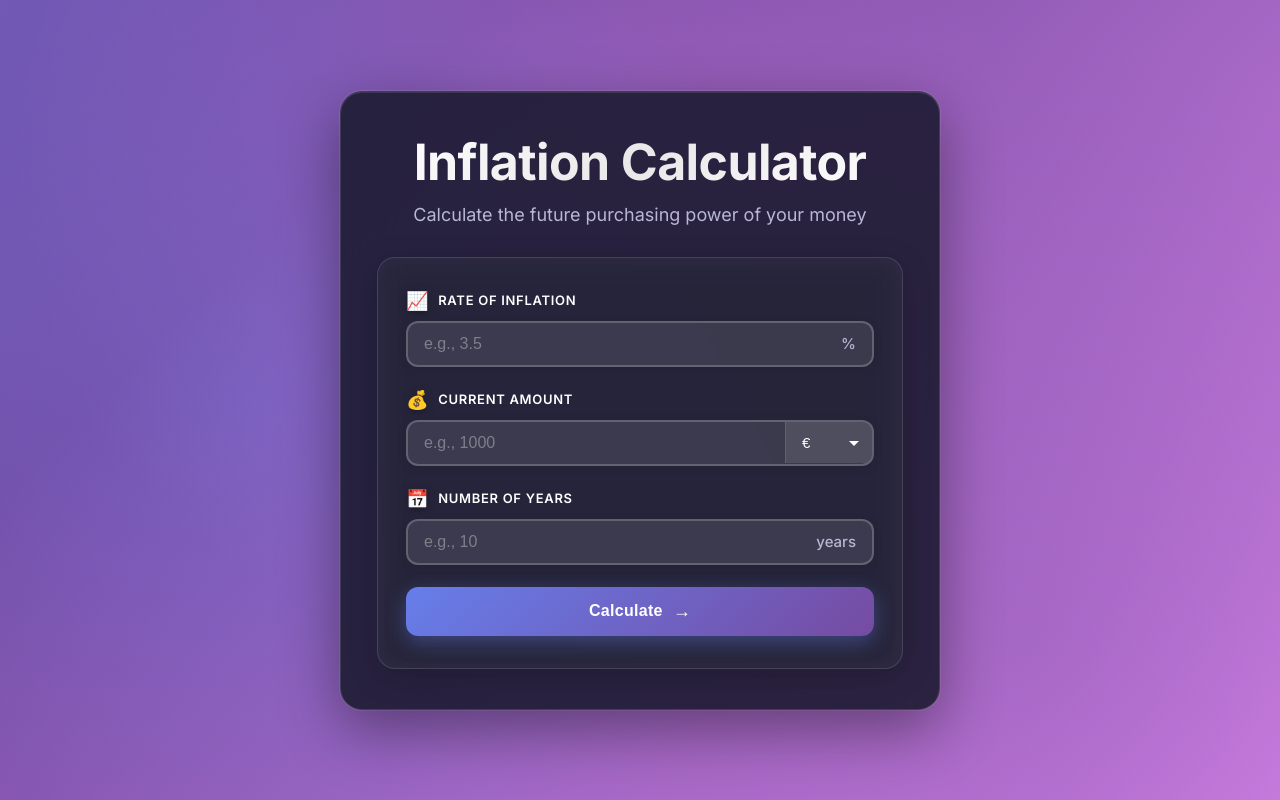
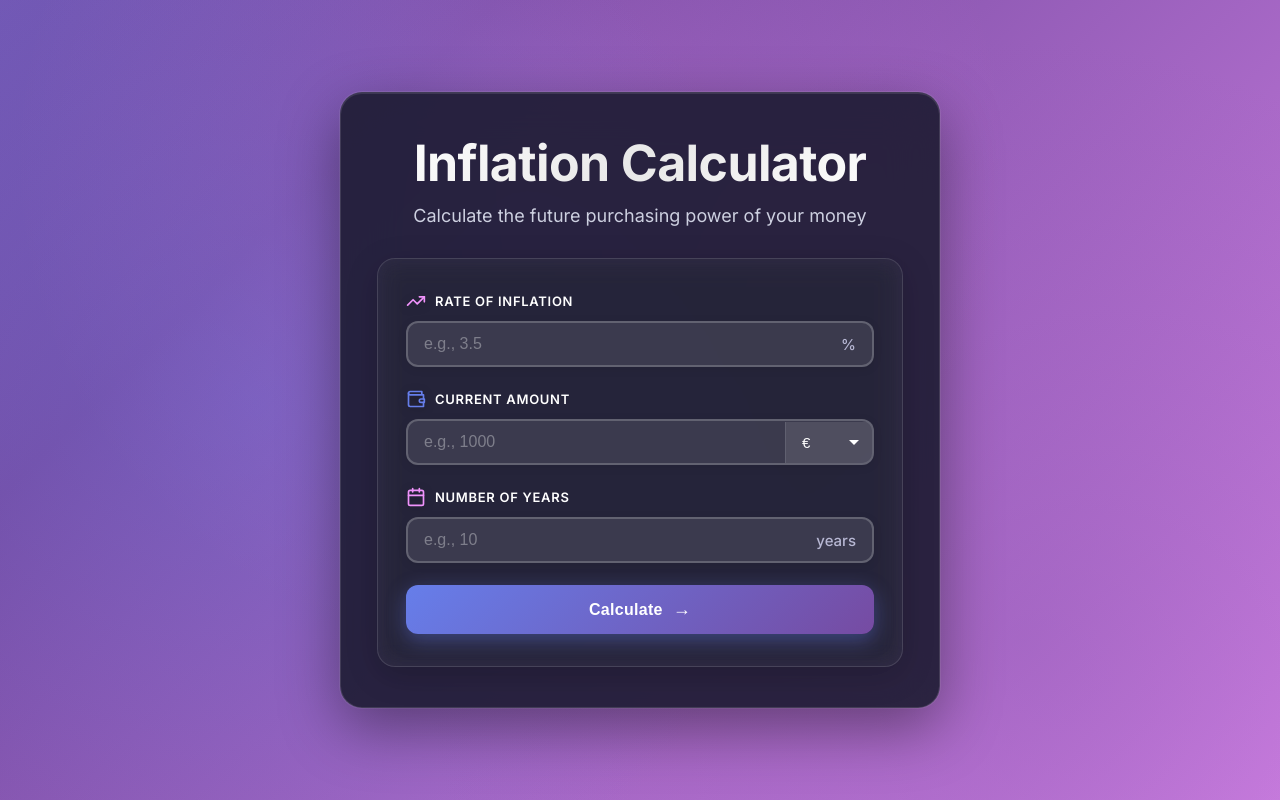
Before and after one commit to DarkoDukovski/Inflation-Calculator, a plain HTML site: page index.html in a window 1280 px wide. Drawn offline with nearby package versions, Linux system fonts and the light colour scheme.

Commit message:
Update icons and subtitle color

```diff
--- a/index.html
+++ b/index.html
@@ -28,7 +28,14 @@
 					<form id="calculatorForm" novalidate>
 						<div class="input-group rate-group">
 							<label for="inflationRate">
-								<span class="label-icon" aria-hidden="true">📈</span>
+								<span class="label-icon" aria-hidden="true" style="display: flex;">
+									<svg xmlns="http://www.w3.org/2000/svg" width="20" height="20" viewBox="0 0 24 24"
+										fill="none" stroke="#f093fb" stroke-width="2" stroke-linecap="round"
+										stroke-linejoin="round">
+										<polyline points="22 7 13.5 15.5 8.5 10.5 2 17"></polyline>
+										<polyline points="16 7 22 7 22 13"></polyline>
+									</svg>
+								</span>
 								Rate of Inflation
 							</label>
 							<div class="input-wrapper">
@@ -40,7 +47,15 @@
 
 						<div class="input-group">
 							<label for="money">
-								<span class="label-icon" aria-hidden="true">💰</span>
+								<span class="label-icon" aria-hidden="true" style="display: flex;">
+									<svg xmlns="http://www.w3.org/2000/svg" width="20" height="20" viewBox="0 0 24 24"
+										fill="none" stroke="#667eea" stroke-width="2" stroke-linecap="round"
+										stroke-linejoin="round">
+										<path d="M21 12V7H5a2 2 0 0 1 0-4h14v4" />
+										<path d="M3 5v14a2 2 0 0 0 2 2h16v-5" />
+										<path d="M18 12a2 2 0 0 0 0 4h4v-4Z" />
+									</svg>
+								</span>
 								Current Amount
 							</label>
 							<div class="input-wrapper-with-select">
@@ -56,7 +71,16 @@
 
 						<div class="input-group">
 							<label for="years">
-								<span class="label-icon" aria-hidden="true">📅</span>
+								<span class="label-icon" aria-hidden="true" style="display: flex;">
+									<svg xmlns="http://www.w3.org/2000/svg" width="20" height="20" viewBox="0 0 24 24"
+										fill="none" stroke="#f093fb" stroke-width="2" stroke-linecap="round"
+										stroke-linejoin="round">
+										<rect x="3" y="4" width="18" height="18" rx="2" ry="2"></rect>
+										<line x1="16" y1="2" x2="16" y2="6"></line>
+										<line x1="8" y1="2" x2="8" y2="6"></line>
+										<line x1="3" y1="10" x2="21" y2="10"></line>
+									</svg>
+								</span>
 								Number of Years
 							</label>
 							<div class="input-wrapper">
--- a/style.css
+++ b/style.css
@@ -129,7 +129,8 @@ h1 {
 
 .subtitle {
 	font-size: 18px;
-	color: var(--text-secondary);
+	color: #cdd0e0;
+	/* Slightly darker than #e0e0ea to find the sweet spot */
 	font-weight: 400;
 	opacity: 1;
 }
```
